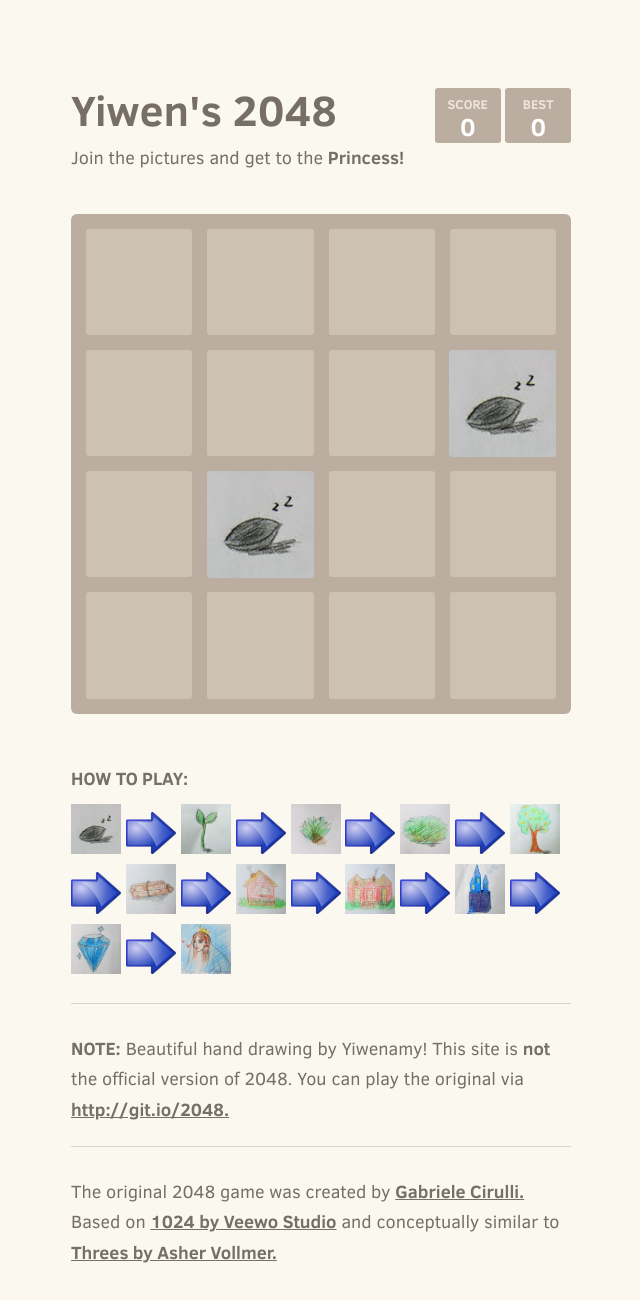
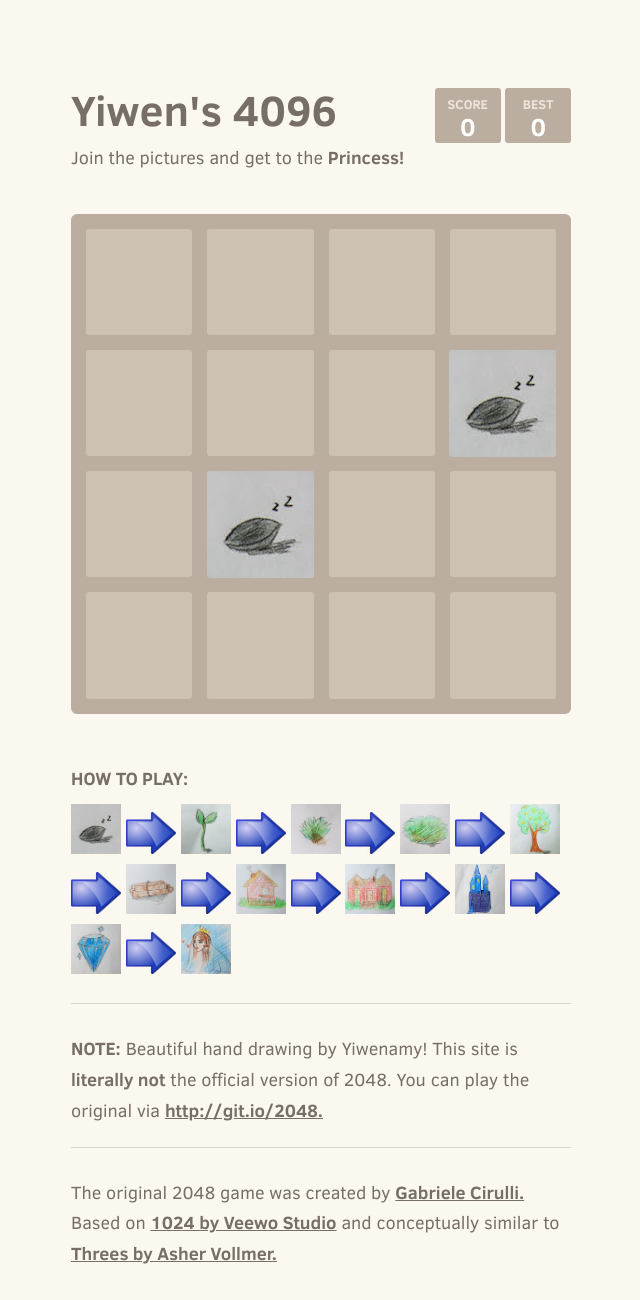
Before and after one commit to TheReal58/yiwen4096, a plain HTML site: page index.html in a window 1280 px wide. Shown: the whole page, without its empty margins (319-959 px from the left). Drawn offline with Linux system fonts and the light colour scheme.

Commit message:
index.html

```diff
--- a/index.html
+++ b/index.html
@@ -2,7 +2,7 @@
 <html>
 <head>
   <meta charset="utf-8">
-  <title>yiwen's 2048</title>
+  <title>Yiwen's 4096</title>
 
   <link href="style/main.css" rel="stylesheet" type="text/css">
   <link rel="shortcut icon" href="favicon.ico">
@@ -16,7 +16,7 @@
 <body>
   <div class="container">
     <div class="heading">
-      <h1 class="title">Yiwen's 2048</h1>
+      <h1 class="title">Yiwen's 4096</h1>
       <div class="scores-container">
         <div class="score-container">0</div>
         <div class="best-container">0</div>
@@ -94,7 +94,7 @@
     </p>
     <hr>
     <p>
-    <strong class="important">Note:</strong> Beautiful hand drawing by Yiwenamy! This site is <strong>not</strong> the official version of 2048. You can play the original via <a href="http://git.io/2048">http://git.io/2048.</a>
+    <strong class="important">Note:</strong> Beautiful hand drawing by Yiwenamy! This site is <strong>literally not</strong> the official version of 2048. You can play the original via <a href="http://git.io/2048">http://git.io/2048.</a>
     </p>
     <hr>
     <p>
```
